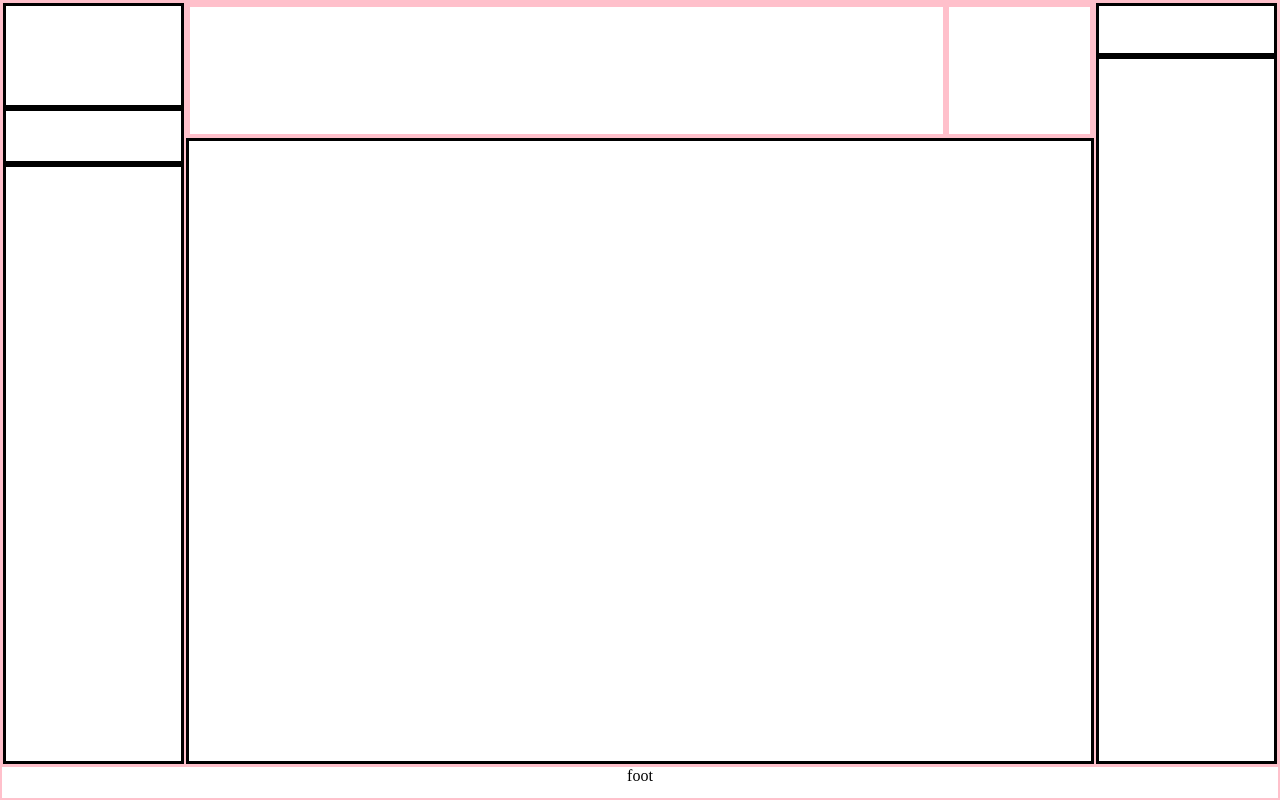
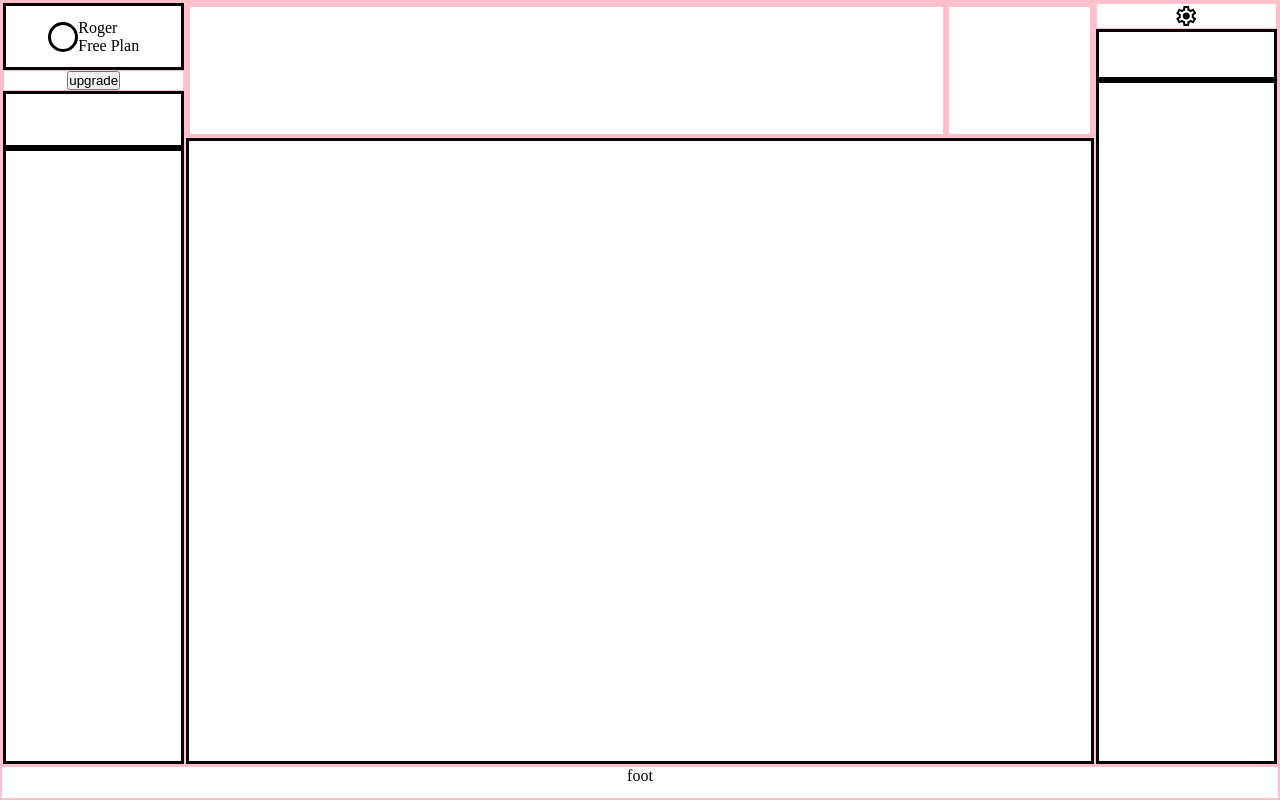
Before and after one commit to Rllopez0410/Todo-list, a website built with webpack: page dist/index.html in a window 1280 px wide. Built offline with nearby package versions, Linux system fonts and the light colour scheme.

Commit message:
included a settings button, icon and name placement, upgrade plan button

```diff
--- a/src/index.scss
+++ b/src/index.scss
@@ -25,8 +25,20 @@ main {
         flex-direction: column;
         flex: 1;
         .profile-icon {
-            flex: 1;
+            @include display-flex();
+            align-items: center;
+            flex-direction: row;
+            flex: .6;
             border: solid;
+            .icon {
+                border: solid;
+                width: 30px;
+                height: 30px;
+                border-radius: 50%;
+            }
+        }
+        .upgrade {
+            @include display-flex();
         }
         .add-tab {
             flex: .5;
@@ -41,6 +53,9 @@ main {
         @include display-flex();
         flex-direction: column;
         flex: 1;
+        .settings {
+            @include display-flex();
+        }
         .suggest {
             flex: .6;
             border: solid;
```
Also changed, not shown: dist/index.html, dist/main.js.
